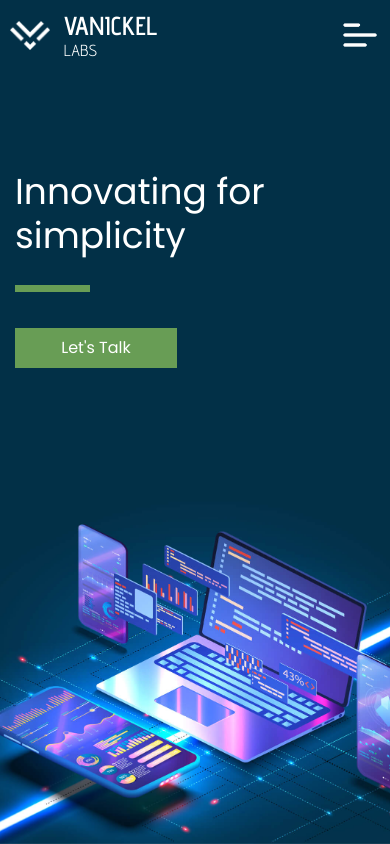
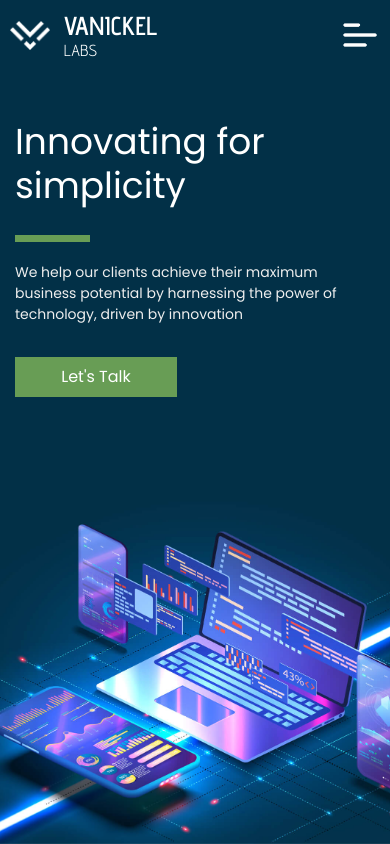
Before and after one commit to vishwaabhinav/vanickel, a React (Create React App) app: page / in a window 390 px wide. Built offline with nearby package versions, Linux system fonts and the light colour scheme.

Commit message:
update content

```diff
--- a/src/components/HeaderSection/header-section.component.jsx
+++ b/src/components/HeaderSection/header-section.component.jsx
@@ -10,10 +10,10 @@ function HeaderSection() {
               Innovating for simplicity
             </h3>
             <div className="short-line"></div>
-            {/* <p className="we-help-para">
-              To help our clients achieve their maximum business potential by
+            <p className="we-help-para">
+              We help our clients achieve their maximum business potential by
               harnessing the power of technology, driven by innovation
-            </p> */}
+            </p>
             <a href="#contact" className="lets-talk-btn d-flex justify-content-center align-items-center">Let&apos;s Talk</a>
         </div>
         <div className="col-md-8">
--- a/src/styles/_header_section.scss
+++ b/src/styles/_header_section.scss
@@ -277,6 +277,7 @@
       .content_container {
         // width: 530px;
         color: #fff;
+        padding-top: 5em;
 
         .we-help_header {
           font-size: 3.6em;
```
Also changed, not shown: 1 other file (tests, documents, lock files or other folders).
